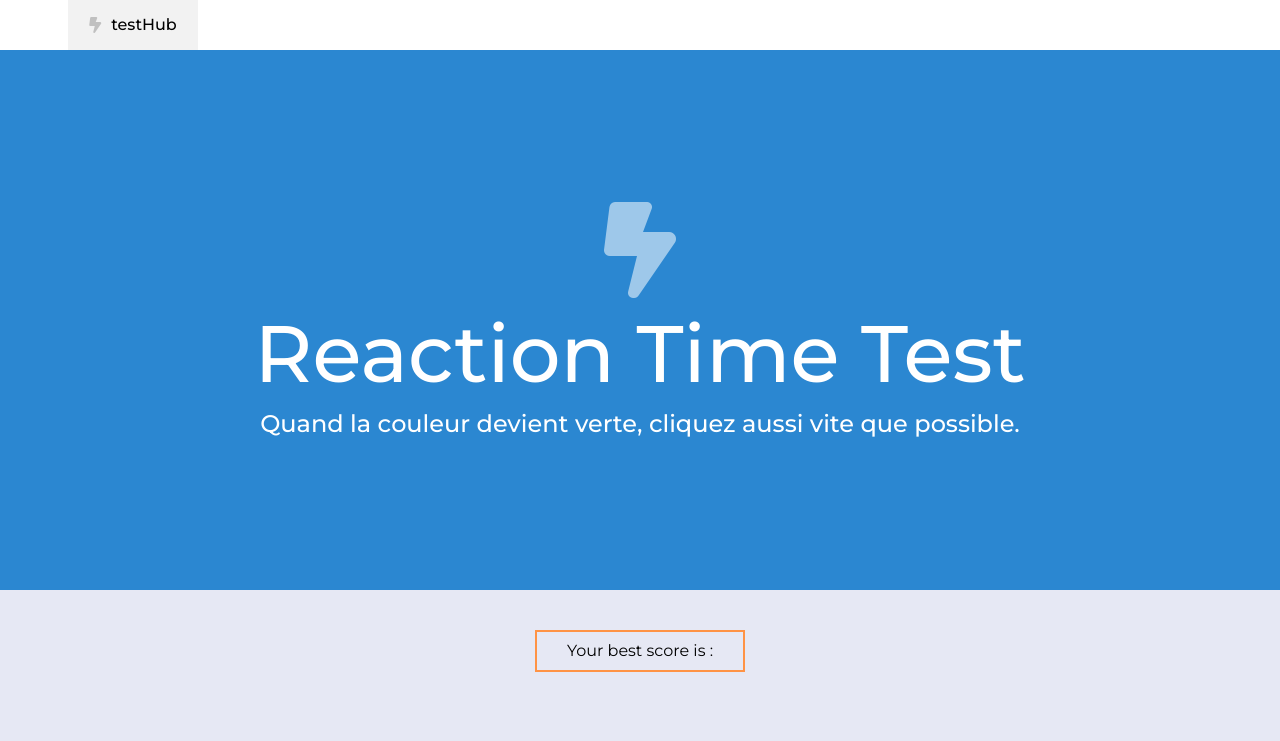
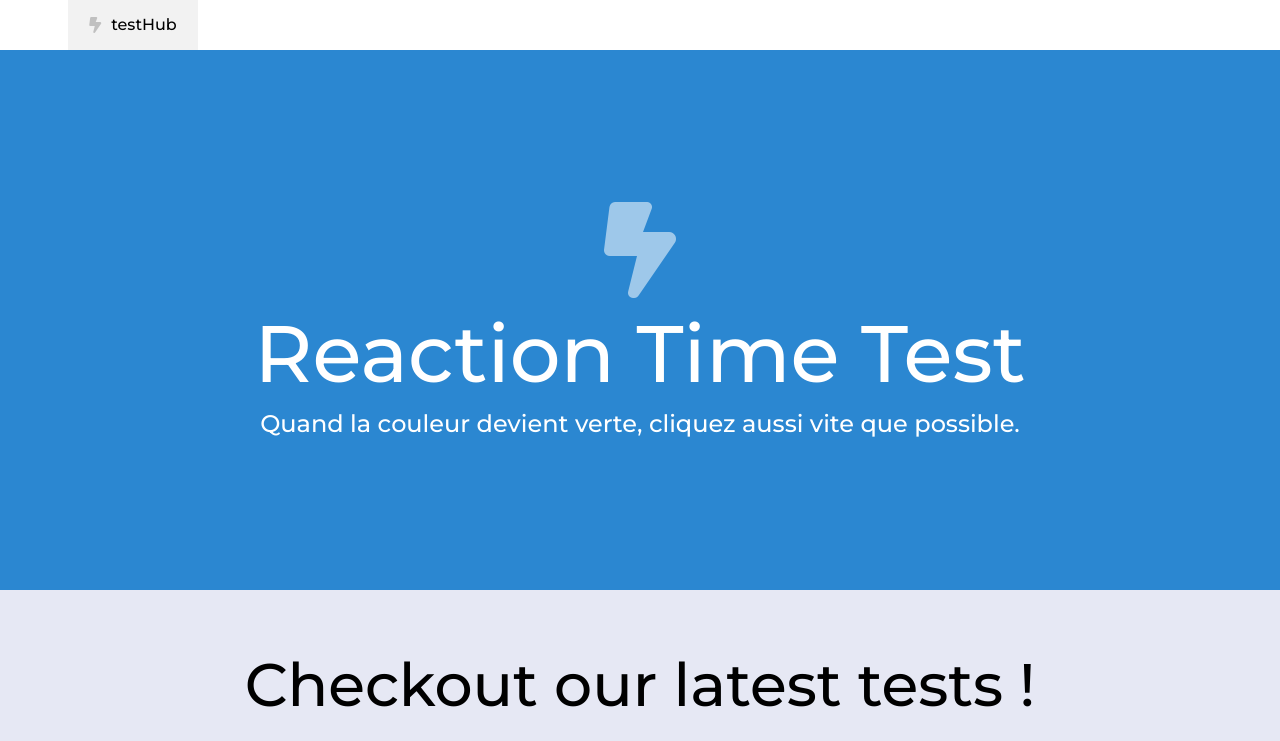
Before and after one commit to BenoitDesnos/TestHub, a React (Create React App) app: page / in a window 1280 px wide. Shown: the top 741 px of the page. Built offline with nearby package versions, Linux system fonts and the light colour scheme.

Commit message:
modification route home

```diff
--- a/src/App.js
+++ b/src/App.js
@@ -1,6 +1,7 @@
 import { BrowserRouter, Route, Routes } from "react-router-dom";
 import Home from "./pages/Home";
 import Reaction from "./pages/games/Reaction";
+import ReactionTest from "./components/games/ReactionTest";
 import NotFound from "./components/error/NotFound";
 
 function App() {
@@ -8,7 +9,7 @@ function App() {
     <BrowserRouter>
       <Routes>
         <Route path="/" element={<Home />}>
-          <Route path="/" element={<Reaction />} />
+          <Route path="/" element={<ReactionTest />} />
           <Route path="reaction" element={<Reaction />} />
           <Route path="*" element={<NotFound />} />
         </Route>
--- a/src/styles/components/_reaction.scss
+++ b/src/styles/components/_reaction.scss
@@ -16,8 +16,6 @@
     background-color: rgb(43, 135, 209);
     height: 540px;
     cursor: pointer;
-
-
 
     &.await {
         background-color: $color-error;
```
